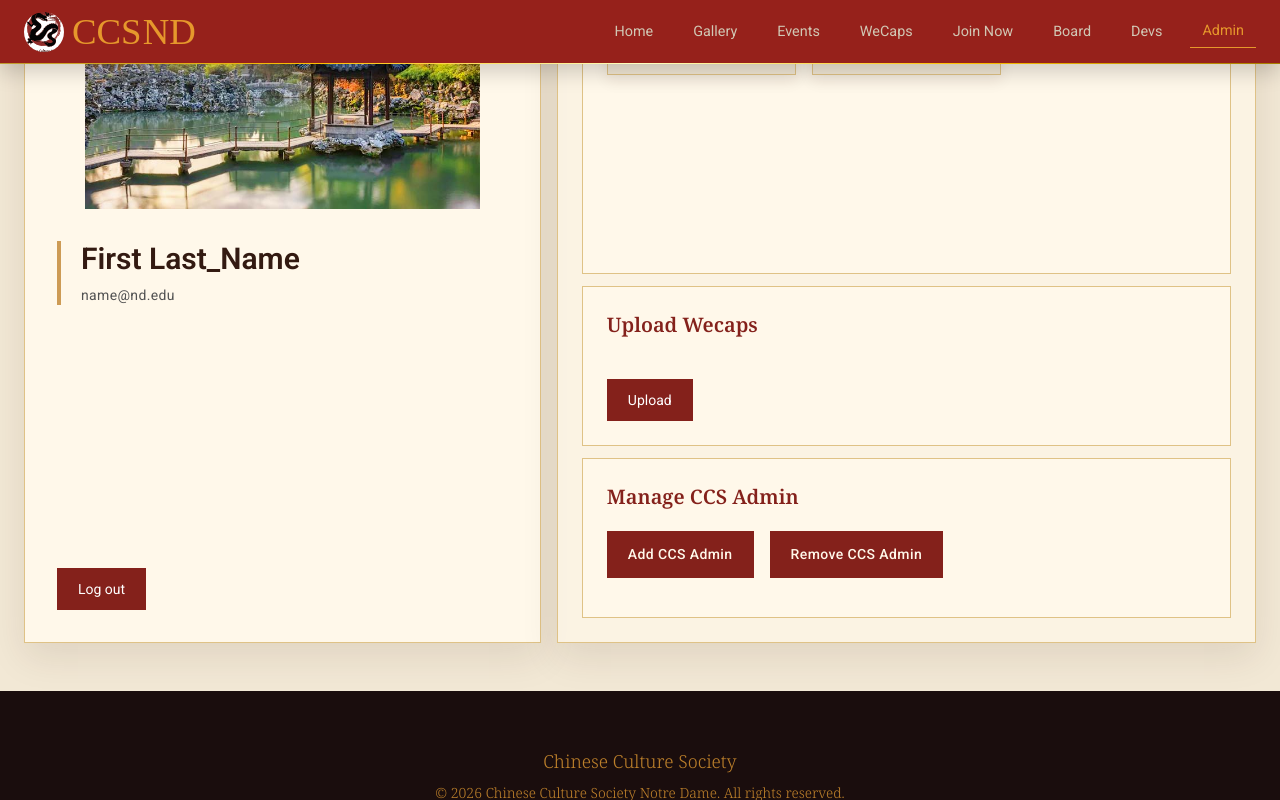
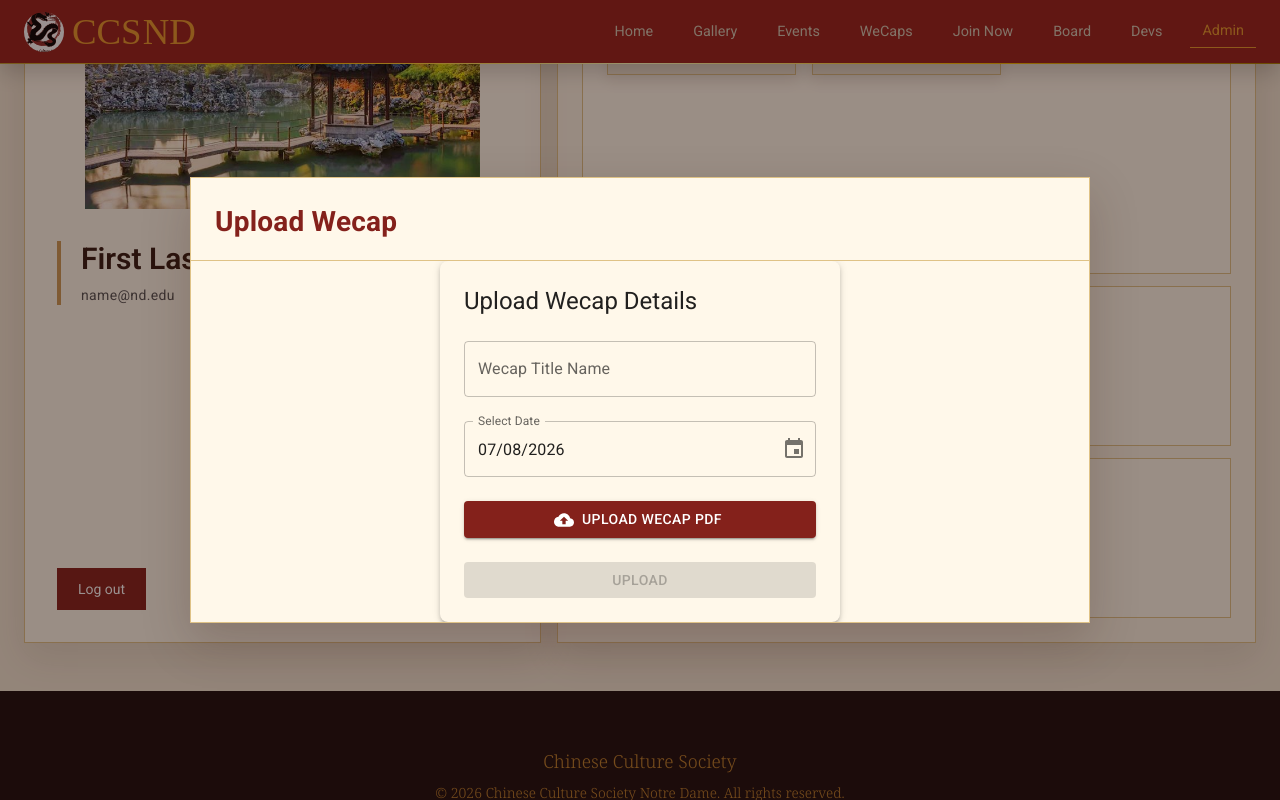
Before and after one commit to loiseaward/CCS-Website, a React (Vite) app in the folder frontend/: page /admin in a window 1280 px wide. Both pictures are taken after a click on the button "Upload". Shown: the part 696-1496 px from the top of the page. Built offline with nearby package versions, Linux system fonts and the light colour scheme; a web font is replaced by a local one.

Commit message:
dashboard wecap uploader

```diff
--- a/frontend/components/Popups.jsx
+++ b/frontend/components/Popups.jsx
@@ -60,7 +60,7 @@ export default function FormPopup(props) {
         open={open}
         onClose={handleClose}
         fullWidth
-        maxWidth="xs"
+        maxWidth="md"
         slotProps={{
           paper: {
             sx: {
--- a/frontend/package.json
+++ b/frontend/package.json
@@ -16,8 +16,10 @@
     "@fontsource-variable/geist": "^5.2.9",
     "@mui/icons-material": "^9.2.0",
     "@mui/material": "^9.2.0",
+    "@mui/x-date-pickers": "^9.10.0",
     "class-variance-authority": "^0.7.1",
     "clsx": "^2.1.1",
+    "dayjs": "^1.11.21",
     "embla-carousel-react": "^8.6.0",
     "lucide-react": "^1.24.0",
     "pdfjs-dist": "^6.1.200",
--- a/frontend/pages/Dashboard.jsx
+++ b/frontend/pages/Dashboard.jsx
@@ -1,9 +1,15 @@
-import React from 'react';
 import { Header } from "../components/Header.jsx";
 import { useAdmin } from "../features/auth/AdminContext.jsx";
 import '../styles/index.css';
 import welcome from "../assets/welcome.jpg";
 import FormPopup from "../components/Popups.jsx"
+import React, { useState } from 'react';
+import { Button, Dialog, DialogContent, DialogTitle, TextField, Stack, Typography } from '@mui/material';
+import CloudUploadIcon from '@mui/icons-material/CloudUpload';
+import { LocalizationProvider } from '@mui/x-date-pickers/LocalizationProvider';
+import { AdapterDayjs } from '@mui/x-date-pickers/AdapterDayjs';
+import { DatePicker } from '@mui/x-date-pickers/DatePicker';
+import dayjs from 'dayjs';
 
 const resourceLinks = [{
 url: "https://drive.google.com/drive/folders/1i11i0VbLt-IsDIPkJOPmoAvhtBF9tcWt",
@@ -23,9 +29,112 @@ title: "CCS GDRIVE",
   title: "Another Resource",
 }]
 
+function PdfUploader({ onUploaded }) {
+  const [formData, setFormData] = useState({
+    file_name: '',
+    uploaded_at: dayjs(),
+    pdfFile: null,
+  });
 
-function uploadWecap(){
-  console.log("Uploaded")
+  const handleFileChange = (event) => {
+    const file = event.target.files[0];
+    if (file && file.type === 'application/pdf') {
+      setFormData((prev) => ({ ...prev, pdfFile: file }));
+    } else {
+      alert('Please upload a PDF file');
+    }
+  };
+
+  const handleSubmit = () => {
+    // apppend to formData and send formData to a backend here
+    const dataForm = new FormData();
+    dataForm.append('name', formData.file_name);
+    dataForm.append('pdf', formData.pdfFile);
+
+    // Convert back into date string format "YYYY-MM-DD"
+    if (formData.uploaded_at && formData.uploaded_at.isValid()) {
+      dataForm.append('date', formData.uploaded_at.format('YYYY-MM-DD'));
+    }
+
+    console.log('Submitting obj FormData:', formData);
+    console.log(Object.fromEntries(dataForm.entries()));
+    onUploaded?.();
+  };
+
+  return (
+    <LocalizationProvider dateAdapter={AdapterDayjs}>
+      <Stack spacing={3} sx={{ width: '100%',
+        maxWidth: 400,
+        mx: 'auto',
+        my: 0,
+        p: 3,
+        boxShadow: 3,
+        borderRadius: 2,
+        backgroundColor: '#fff8ea', }}>
+        <Typography variant="h5" component="h1" gutterBottom>
+          Upload Wecap Details
+        </Typography>
+
+        {/* File Name Input */}
+        <TextField
+          label="Wecap Title Name"
+          variant="outlined"
+          value={formData.file_name}
+          onChange={(e) => setFormData({ ...formData, file_name: e.target.value })}
+        />
+
+        {/* Date Picker */}
+        <DatePicker
+          label="Select Date"
+          value={formData.uploaded_at}
+          onChange={(newDate) => setFormData({ ...formData, uploaded_at: newDate })}
+          slotProps={{ textField: { fullWidth: true, variant: 'outlined' } }}
+        />
+
+        {/* PDF File Uploader */}
+        <Button
+          component="label"
+          variant="contained"
+          startIcon={<CloudUploadIcon />}
+          sx={{
+          backgroundColor: '#84211b', // Your custom hex color
+          '&:hover': {
+            backgroundColor: '#722622', // Darker shade for the hover effect
+          },
+        }}
+        >
+          Upload Wecap PDF
+          <input
+            type="file"
+            accept=".pdf"
+            hidden
+            onChange={handleFileChange}
+          />
+        </Button>
+
+        {/* Display selected file name */}
+        {formData.pdfFile && (
+          <Typography variant="body2" color="text.secondary">
+            Selected File: {formData.pdfFile.name}
+          </Typography>
+        )}
+
+        <Button
+          variant="contained"
+          onClick={handleSubmit}
+          disabled={!formData.pdfFile || !formData.file_name || !formData.uploaded_at}
+          sx={{
+          backgroundColor: '#9f1d16', // Your custom hex color
+          '&:hover': {
+            backgroundColor: '#9f1d16', // Darker shade for the hover effect
+          },
+        }}
+        >
+          Upload
+        </Button>
+      </Stack>
+    </LocalizationProvider>
+  );
 }
 
 function addAdmin (email){
@@ -49,6 +158,7 @@ const ResourceCards = (props) => {
 
 export const Dashboard = () => {
   const { adminEmail, adminName, logoutAdmin } = useAdmin();
+  const [uploadOpen, setUploadOpen] = useState(false);
 
   return (
     <div className="min-h-screen bg-[#f2e8d5]">
@@ -90,9 +200,13 @@ export const Dashboard = () => {
               </div>
               <div className="group border border-[#dfc286] bg-[#fff8ea] p-6">
                 <h2 className="nice-font text-xl !font-semibold text-[#84211b]">Upload Wecaps</h2>
-                <button type="button"
-                onClick={uploadWecap}
-                className="simple-font mt-10 w-fit border border-[#84211b] bg-[#84211b] px-5 py-2.5 text-sm font-medium text-white transition hover:bg-[#6f1b16]"> Upload </button>
+                <button
+                  type="button"
+                  onClick={() => setUploadOpen(true)}
+                  className="simple-font mt-10 w-fit border border-[#84211b] bg-[#84211b] px-5 py-2.5 text-sm font-medium text-white transition hover:bg-[#6f1b16]"
+                >
+                  Upload
+                </button>
               </div>
               <div className="group border border-[#dfc286] bg-[#fff8ea] p-6">
                 <h2 className="nice-font text-xl !font-semibold text-[#84211b]">Manage CCS Admin</h2>
@@ -104,6 +218,43 @@ export const Dashboard = () => {
             </section>
           </div>
         </main>
+        <Dialog
+          open={uploadOpen}
+          onClose={() => setUploadOpen(false)}
+          fullWidth
+          maxWidth="md"
+          slotProps={{
+            paper: {
+              sx: {
+                backgroundColor: '#fff8ea',
+                border: '1px solid #dfc286',
+                borderRadius: 0,
+                boxShadow: '0 18px 45px rgba(63,30,20,0.22)',
+              },
+            },
+            backdrop: {
+              sx: {
+                backgroundColor: 'rgba(32, 12, 11, 0.45)',
+              },
+            },
+          }}
+        >
+          <DialogTitle
+            className="nice-font"
+            sx={{
+              borderBottom: '1px solid #dfc286',
+              color: '#84211b',
+              fontSize: '1.75rem',
+              fontWeight: 700,
+              padding: '22px 24px 16px',
+            }}
+          >
+            Upload Wecap
+          </DialogTitle>
+          <DialogContent sx={{ padding: 0 }}>
+            <PdfUploader onUploaded={() => setUploadOpen(false)} />
+          </DialogContent>
+        </Dialog>
     </div>
   );
 };
```
Also changed, not shown: 1 other file (tests, documents, lock files or other folders).
